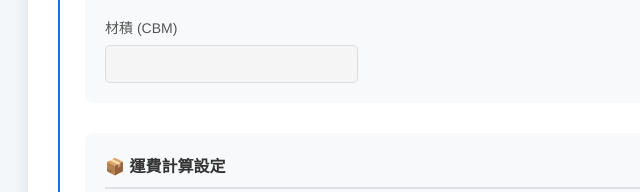
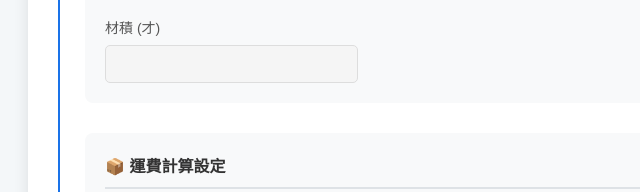
Before and after one commit to RD107924/RUNPIGGY-V2, a website: page public/admin-parcel-convert.html in a window 1280 px wide. Shown: the part 853-1045 px from the top of the page, 0-640 px from the left. Drawn offline with Linux system fonts and the light colour scheme; sample sign-in values are in the browser's storage; files whose address does not match are found by name.

Commit message:
Update admin-parcel-convert.html

```diff
--- a/public/admin-parcel-convert.html
+++ b/public/admin-parcel-convert.html
@@ -668,7 +668,7 @@
                 />
               </div>
               <div class="form-group">
-                <label for="actual-cbm">材積 (CBM)</label>
+                <label for="actual-cbm">材積 (才)</label>
                 <input
                   type="text"
                   id="actual-cbm"
```
